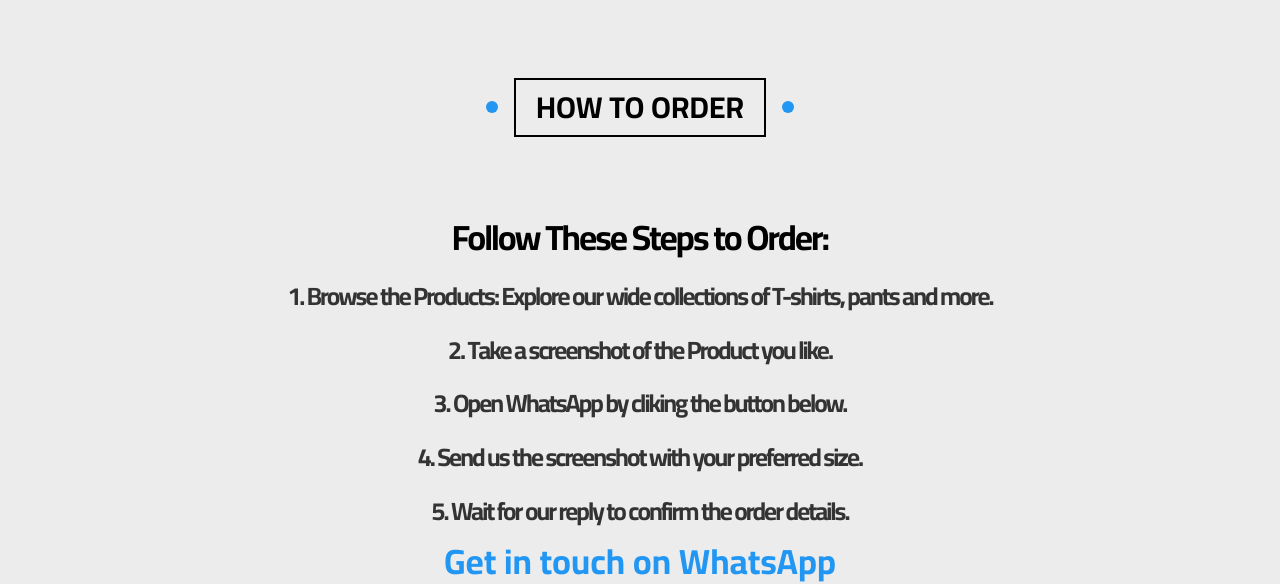
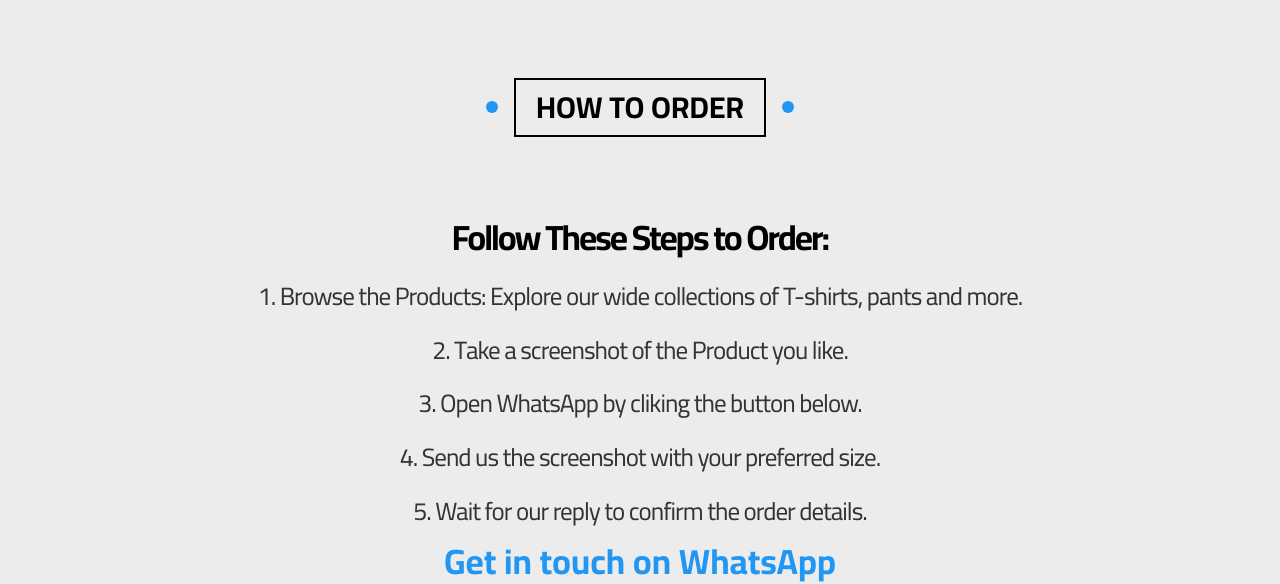
Before and after one commit to nooursaad/Store, a plain HTML site: page index.html in a window 1280 px wide. Shown: the part 4288-4872 px from the top of the page. Drawn offline with Linux system fonts and the light colour scheme.

Commit message:
Update master.css

```diff
--- a/css/master.css
+++ b/css/master.css
@@ -344,6 +344,8 @@ ul {
 .contact .steps {
     color: #333;
     font-size: 25px;
+    font-weight: 500;
+    letter-spacing: -1px;
 }
 .contact .info .link {
     display: block;
```
